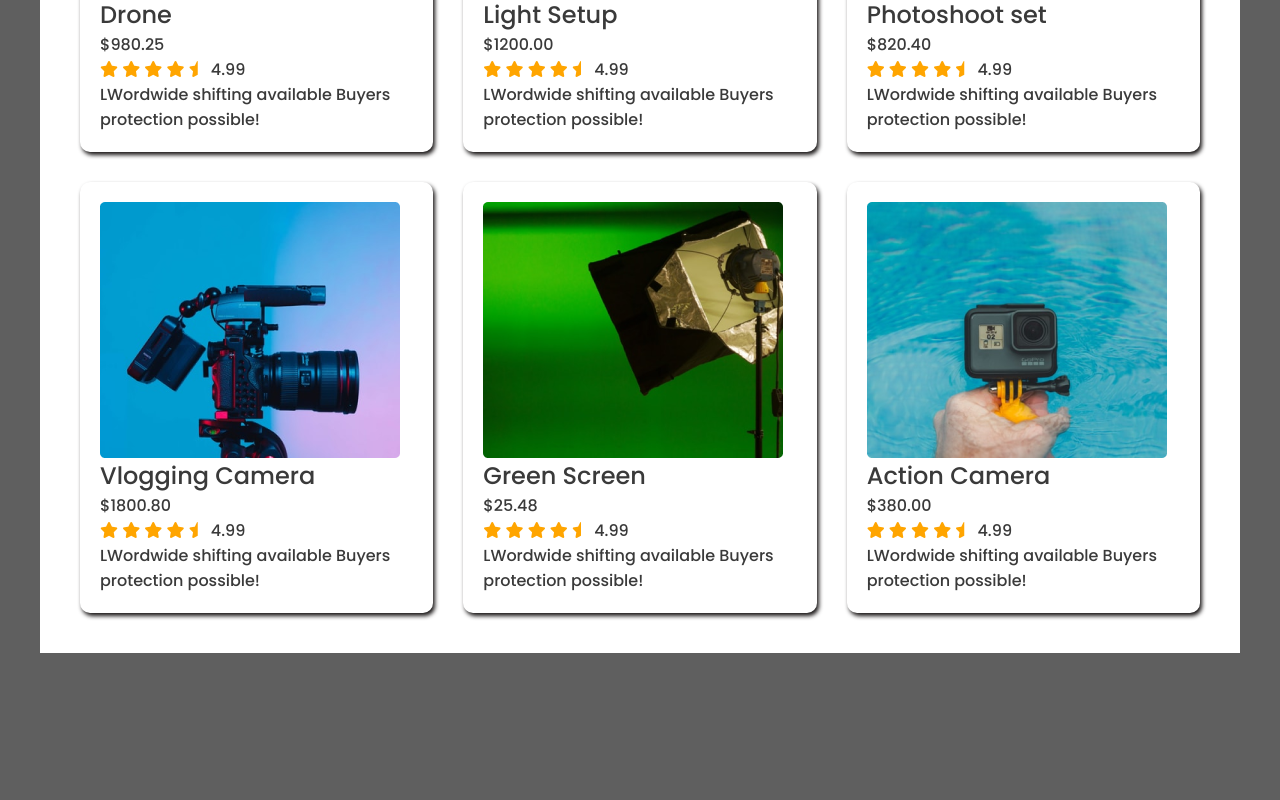
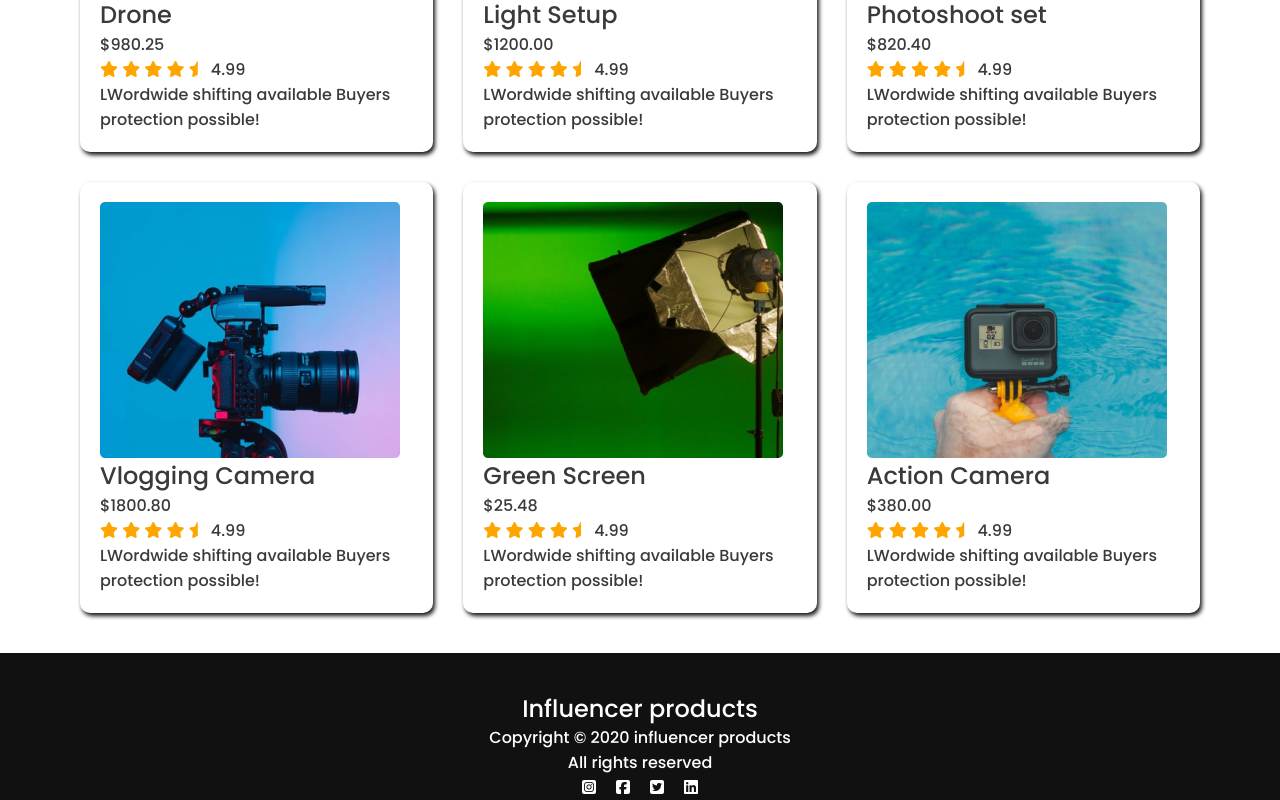
Before and after one commit to MD-MAHBUBUR-RAHMAN/assignment-two_influencer, a plain HTML site: page index.html in a window 1280 px wide. Shown: the part 1558-2358 px from the top of the page. Before the commit the page ends 2211 px from the top, so only its background shows below. Drawn offline with Linux system fonts and the light colour scheme.

Commit message:
footer menue for desktop

```diff
--- a/index.html
+++ b/index.html
@@ -24,10 +24,9 @@
                 <div class="banner-item">
                     <div class="banner-left">
                         <h1 class="banner-title">Start your Journey as Influencer</h1>
-                        <p>Lorem ipsum dolor sit amet consectetur adipisicing elit. Molestiae, beatae.Lorem ipsum
-                            dolor
-                            sit
-                            amet consectetur adipisicing elit. Molestiae, beatae.</p>
+                        <p>There was a time when influencer marketing was a chore because you had to do all your
+                            research manually. It’s not as if you could simply look up a directory for “influencer” in
+                            the same way you could a plumber or carpenter.</p>
                         <a class="button" href="">Pree book now <i class="fas fa-long-arrow-alt-right"></i></a>
                     </div>
                     <div class="banner-right">
@@ -214,7 +213,17 @@
 
     </main>
     <footer>
-
+        <div class="footer-content">
+            <h3>Influencer products</h3>
+            <p>Copyright &copy; 2020 influencer products</p>
+            <p>All rights reserved</p>
+            <ul class="social">
+                <li><a href=""><i class="fab fa-instagram-square"></i></a></li>
+                <li><a href=""><i class="fab fa-facebook-square"></i></a></li>
+                <li><a href=""><i class="fab fa-twitter-square"></i></a></li>
+                <li><a href=""><i class="fab fa-linkedin"></i></a></li>
+            </ul>
+        </div>
     </footer>
 </body>
 
--- a/style.css
+++ b/style.css
@@ -9,7 +9,6 @@
 body{
     font-family: 'Poppins', sans-serif;
     color: #3A3A3A;
-    background-color: #5f5f5f;
 }
 main{
     display: flex;
@@ -46,10 +45,13 @@ main{
     position: absolute;
     top: 15px;
     left: 0;
-    opacity: 0.5;
+    opacity: 0.7;
+    transition: 3s ease-in-out;
 }
 .camera:hover{
     opacity: 1;
+    transform: scale(1.3);
+
 }
 .button{
     background-color:  #E02C6D;
@@ -97,3 +99,47 @@ hr{
     font-weight: lighter
 }
 /* populer collection finished --------------------------------------*/
+
+    footer{
+        background: #111;
+        height: auto;
+        width: 100vw;
+        padding-top: 40px;
+        color: #fff;
+    }
+    .footer-content{
+        display: flex;
+        align-items: center;
+        justify-content: center;
+        flex-direction: column;
+        text-align: center;
+    }
+    .footer-content>h3{
+        font-size: 1.5em;
+        font-weight: 400;
+        line-height: 2rem;
+    }
+    footer-content p{
+        max-width: 500x;
+        margin: 10px auto;
+        font-size: 14px;
+        line-height: 30px;
+    }
+    .social{
+        list-style: none;
+        font-weight: 600px;
+        display: flex;
+        align-items: center;
+        justify-content: center;
+        border: 2em;
+    }
+    .social li{
+        margin: 0 10px;
+    }
+    .social a{
+        text-decoration: none;
+        color:white;
+    }
+    .social a li{
+        font-size: 1.4em;
+    }
```
